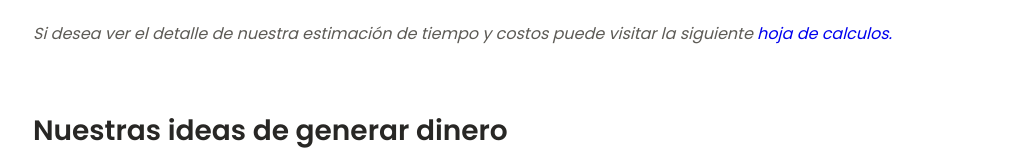
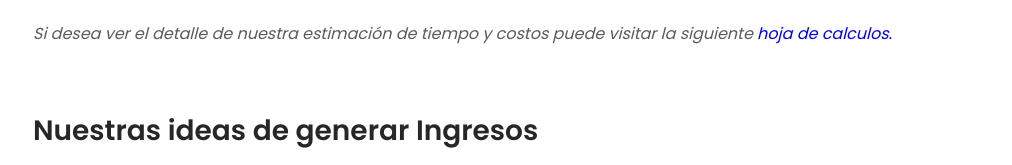
Before and after one commit to JhosepTM/JhosepTM.github.io, a plain HTML site: page index.html in a window 1280 px wide. Shown: the part 4328-4493 px from the top of the page, without its empty margins (123-1135 px from the left). Drawn offline with nearby package versions, Linux system fonts and the light colour scheme.

Commit message:
Update index.html

```diff
--- a/index.html
+++ b/index.html
@@ -232,7 +232,7 @@
             </section>
 
             <section class="services section container">
-                <h2 class="section__title-center">Nuestras ideas de generar dinero</h2>
+                <h2 class="section__title-center">Nuestras ideas de generar Ingresos</h2>
                 <div class="services__container grid">
                     <div class="services__data">
                         <p><b>Cobro por información de preferencias de personas respecto al tipo de comida que uno ofrece, información
```
